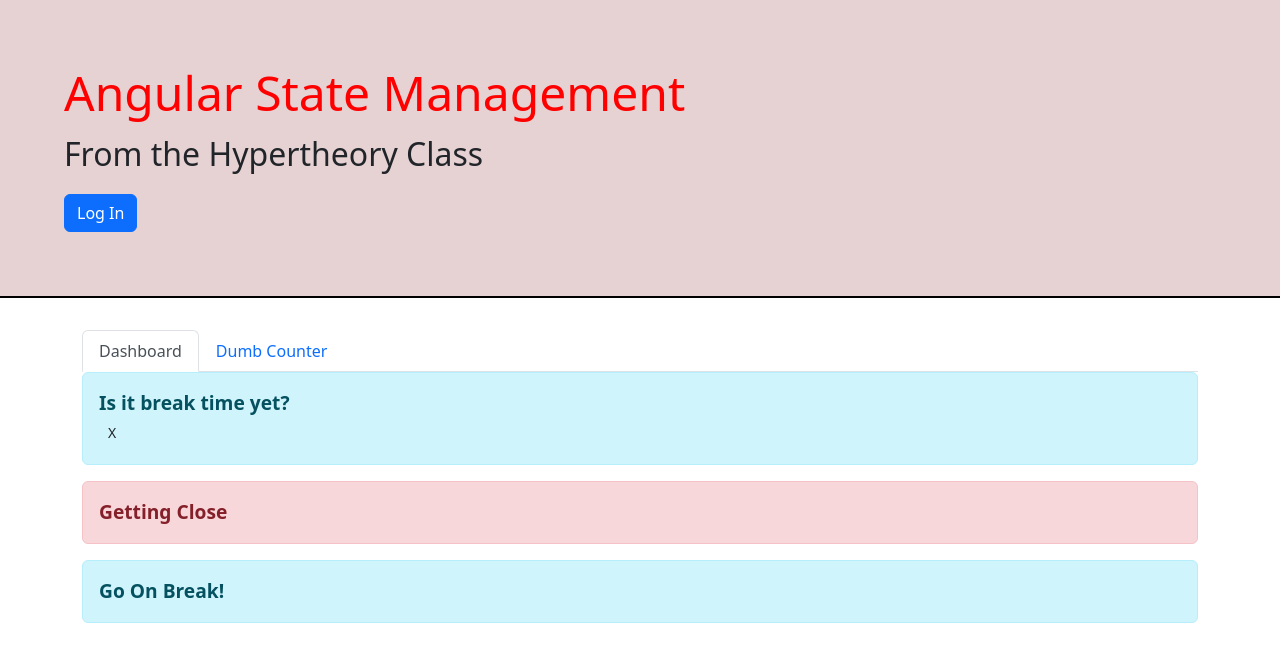
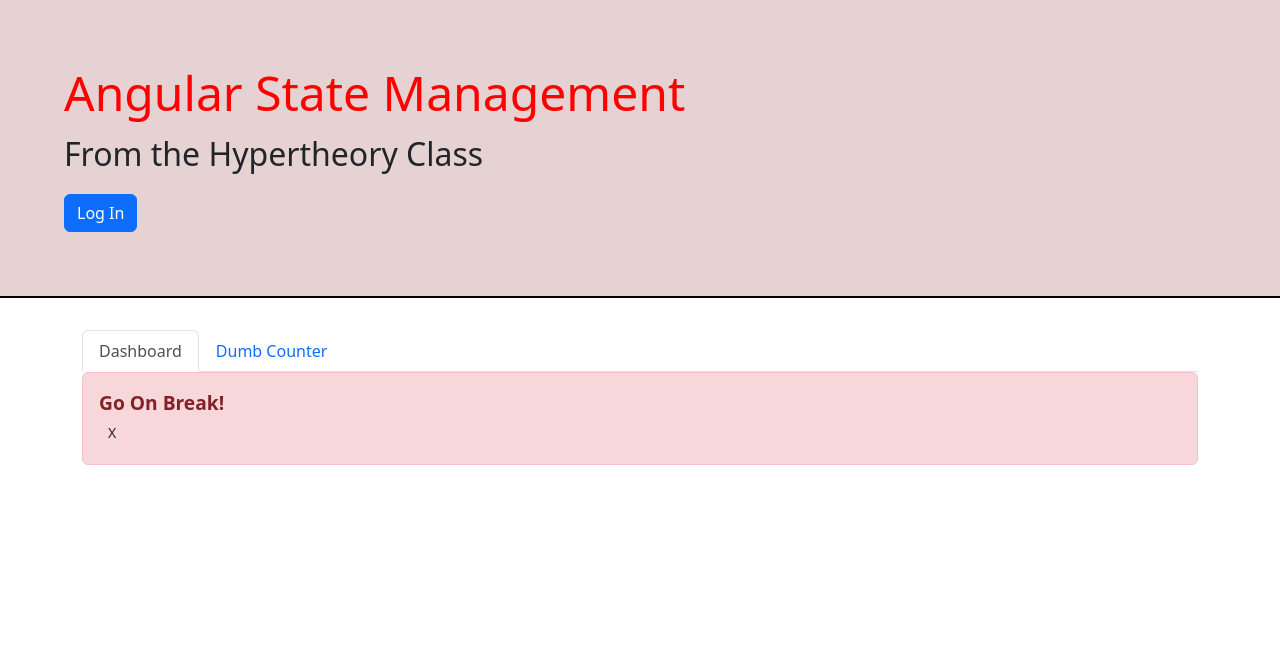
Before and after one commit to hypertheory-angular/angular-state-management-oct-2022, an Angular app: page /dashboard in a window 1280 px wide. Shown: the top 662 px of the page. Built offline with nearby package versions, Linux system fonts and the light colour scheme.

Commit message:
done with components and directives

```diff
--- a/src/app/components/dashboard/dashboard.component.html
+++ b/src/app/components/dashboard/dashboard.component.html
@@ -1,11 +1,20 @@
-<app-alert
+<!-- <app-alert
   *ngFor="let alert of alertsToShow"
   [message]="alert.message"
   [alert]="alert.alert"
   [dismissable]="alert.dismissable"
   (dismissed)="theyDismissed($event)"
 ></app-alert>
+-->
+<div>
+  <app-alert
+    [message]="thing"
+    alert="danger"
+    [dismissable]="true"
+  ></app-alert>
+</div>
 
-<div>
-  <app-alert [message]="thing"></app-alert>
+<div *appTimedRemove="3">
+  <h1>This will go away soon!</h1>
+  <app-alert message="Can You See This"></app-alert>
 </div>
--- a/src/app/features/ui/components/alert/alert.component.html
+++ b/src/app/features/ui/components/alert/alert.component.html
@@ -1,4 +1,5 @@
 <div
+  #alertTemplate
   class="alert"
   [ngClass]="{
     'alert-primary': alert === 'primary',
@@ -13,6 +14,7 @@
   <span class="alert-message">{{ message }}</span>
   <div><ng-content></ng-content></div>
   <button
+    #daButton
     (click)="onDismiss()"
     *ngIf="dismissable"
     class="btn btn-sm"
--- a/src/app/features/ui/components/alert/alert.component.ts
+++ b/src/app/features/ui/components/alert/alert.component.ts
@@ -1,4 +1,11 @@
-import { Component, EventEmitter, Input, Output } from '@angular/core';
+import {
+  Component,
+  ElementRef,
+  EventEmitter,
+  Input,
+  Output,
+  ViewChild,
+} from '@angular/core';
 
 @Component({
   selector: 'app-alert',
@@ -8,18 +15,24 @@ import { Component, EventEmitter, Input, Output } from '@angular/core';
 export class AlertComponent {
   constructor() {}
 
+  @ViewChild('alertTemplate') displayedAlert!: ElementRef<HTMLDivElement>;
+  @ViewChild('daButton') theButton!: ElementRef<HTMLButtonElement>;
   @Input() alert: AlertTypes = 'info';
 
   @Input() dismissable = false;
 
+  // eslint-disable-next-line @angular-eslint/no-input-rename
   @Input() message = 'Alert';
 
   @Output() dismissed = new EventEmitter<string>();
 
   onDismiss() {
+    // this.theButton.nativeElement.classList.add('btn-lg');
     this.dismissed.emit(
       `They Dismissed the alert with the message ${this.message} `,
     );
+    this.displayedAlert.nativeElement.remove();
+    // console.log(this.displayedAlert);
   }
 }
 
--- /dev/null
+++ b/src/app/features/ui/directives/timed-remove.directive.ts
@@ -0,0 +1,27 @@
+import {
+  Directive,
+  Input,
+  OnInit,
+  TemplateRef,
+  ViewContainerRef,
+} from '@angular/core';
+
+@Directive({
+  selector: '[appTimedRemove]',
+})
+export class TimedRemoveDirective implements OnInit {
+  @Input() appTimedRemove = 5;
+  @Input() appTimedRemoveMessage = 'Time To Go';
+  constructor(
+    private viewContainerRef: ViewContainerRef,
+    private template: TemplateRef<any>,
+  ) {}
+
+  ngOnInit(): void {
+    this.viewContainerRef.createEmbeddedView(this.template);
+    setTimeout(() => {
+      this.viewContainerRef.clear();
+      console.log(this.appTimedRemoveMessage);
+    }, this.appTimedRemove * 1000);
+  }
+}
```
Also changed, not shown: src/app/features/ui/ui.module.ts (+9 -2 lines), 1 other file (tests, documents, lock files or other folders).
